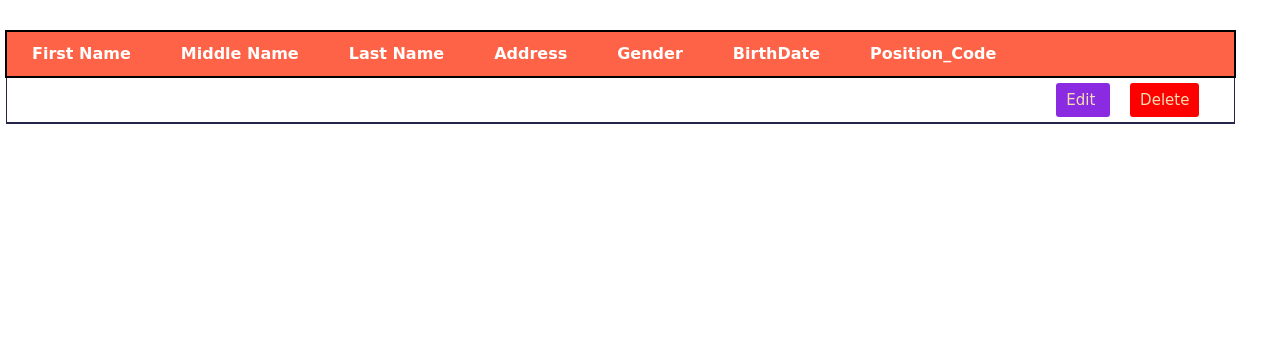
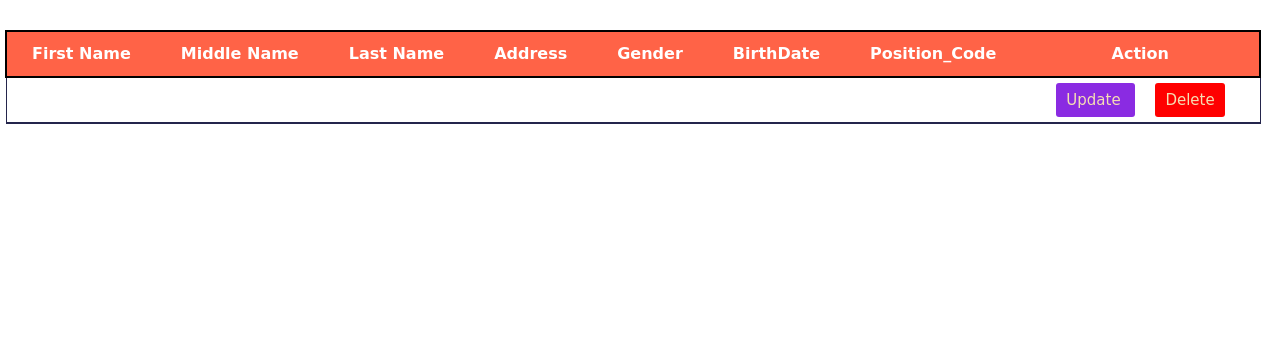
Before and after one commit to kennethregonay/M0-CRUD-HRIS, a PHP site: page /employee.php in a window 1280 px wide. Shown: the part 56-420 px from the top of the page. Run offline with PHP 8.4, Linux system fonts and the light colour scheme; tables that the repository leaves empty or names only in its code hold one stand-in row (values such as "Sample post"); data that the repository does not hold is empty; some libraries are stand-ins or nearby versions; some web fonts are replaced.

Commit message:
add add and update button in the employee table

```diff
--- a/src/employee.php
+++ b/src/employee.php
@@ -18,7 +18,7 @@
     <th>Gender</th>
     <th>BirthDate</th>
     <th>Position_Code</th>
-    <th colspan = "2"></th>
+    <th colspan = "2">Action</th>
   </tr>
 </thead>
 <tbody>
@@ -36,7 +36,7 @@
       <td><?php echo $row ['Birthdate']; ?></td>
       <td><?php echo $row ['Position_Code']; ?></td>
       <td>
-          <a href="index.php?edit=<?php echo$row['EmployeeID']; ?>" class="btn-u">Edit </a>
+          <a href="index.php?update=<?php echo$row['EmployeeID']; ?>" class="btn-u">Update </a>
           <a href="employee.php?delete=<?php echo$row['EmployeeID']; ?>" class="btn-d">Delete</a>
       </td>
     </tr>
```
